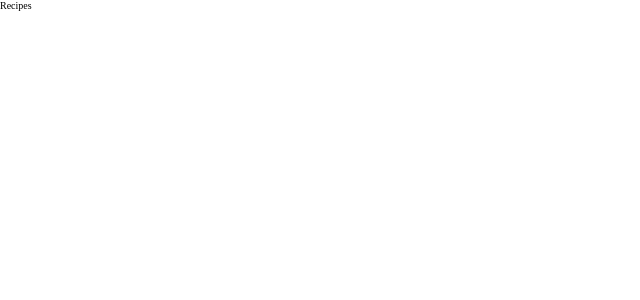
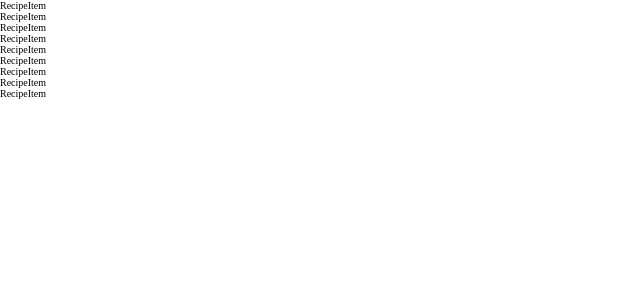
Before and after one commit to cemmanuelonyema/reccy, a React (Vite) app: page / in a window 1280 px wide. Shown: the top 300 px of the page, without its empty margins (0-640 px from the left). Built offline with nearby package versions, Linux system fonts and the light colour scheme.

Commit message:
feat: add recipeItem component

```diff
--- a/index.html
+++ b/index.html
@@ -3,7 +3,7 @@
   <head>
     <meta charset="UTF-8" />
     <meta name="viewport" content="width=device-width, initial-scale=1.0" />
-    <title></title>
+    <title>Reccy | Your all in one recipe application</title>
   </head>
   <body>
     <div id="root"></div>
--- /dev/null
+++ b/src/components/molecules/recipeItem/RecipeItem.jsx
@@ -0,0 +1,8 @@
+import React from 'react'
+import styles from './RecipeItem.module.scss';
+
+export const RecipeItem = () => {
+  return (
+    <div>RecipeItem</div>
+  )
+}
--- a/src/components/pages/recipes/Recipes.jsx
+++ b/src/components/pages/recipes/Recipes.jsx
@@ -1,8 +1,14 @@
-import React from 'react'
+import React from 'react';
+import { RecipeItem } from '../../molecules/recipeItem/RecipeItem';
 import styles from './Recipes.module.scss';
 
 export const Recipes = () => {
-  return (
-    <div>Recipes</div>
-  )
-}
+      const datas = [1, 2, 3, 4, 5, 67, 8, 9, 0];
+      return (
+            <div>
+                  {datas.map((x, i) => (
+                        <RecipeItem key={i} />
+                  ))}
+            </div>
+      );
+};
```
Also changed, not shown: src/components/molecules/recipeItem/RecipeItem.module.scss (added).
